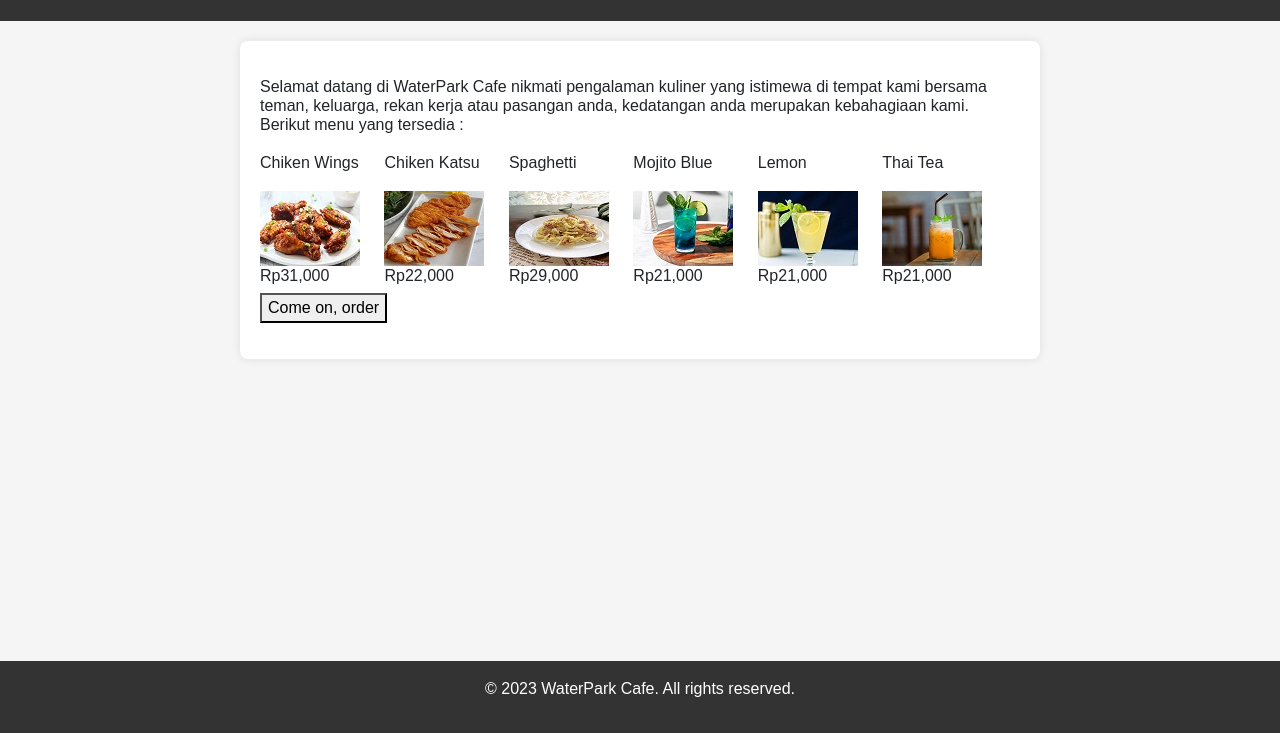
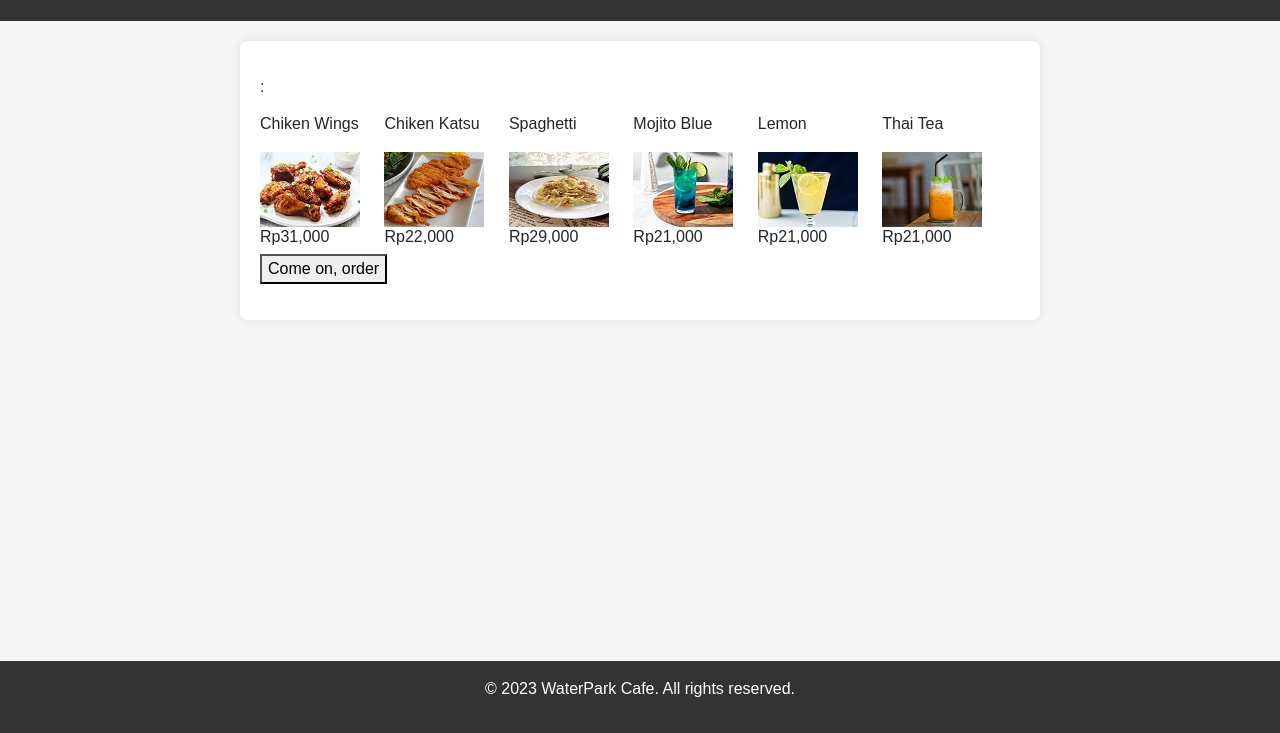
Before and after one commit to Ramdan69/Cafe-Waterpark, a plain HTML site: page index.html in a window 1280 px wide. Shown: the part 67-800 px from the top of the page. Drawn offline with Linux system fonts and the light colour scheme.

Commit message:
Update index.html

```diff
--- a/index.html
+++ b/index.html
@@ -59,9 +59,7 @@
 
   <section>
     <p>
-    <h6>Selamat datang di WaterPark Cafe
-      nikmati pengalaman kuliner yang istimewa di tempat kami bersama teman, keluarga, rekan kerja atau pasangan anda,
-      kedatangan anda merupakan kebahagiaan kami. Berikut menu yang tersedia : </h6>
+    <h6>: </h6>
     </p>
 
     <div style="display: inline-block; margin-right:20px;">
```
